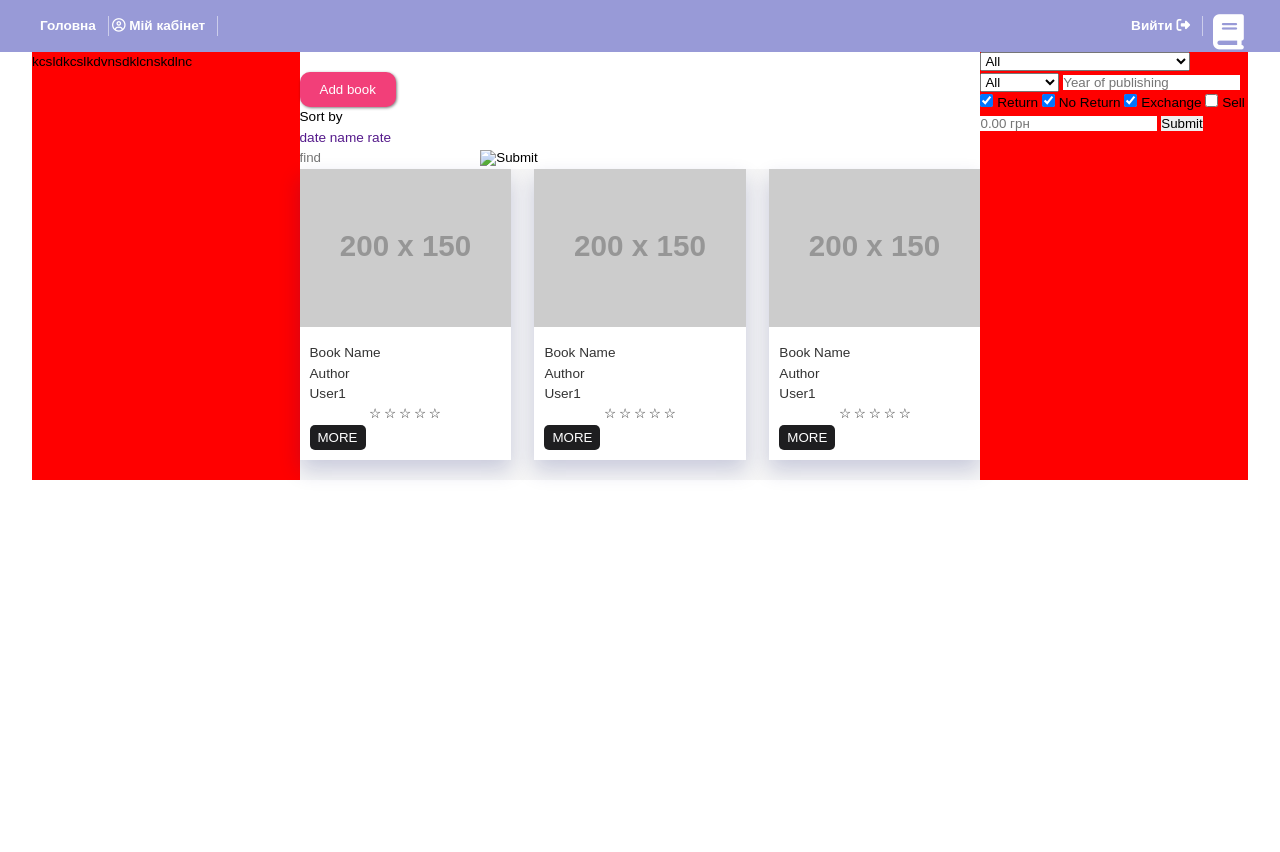
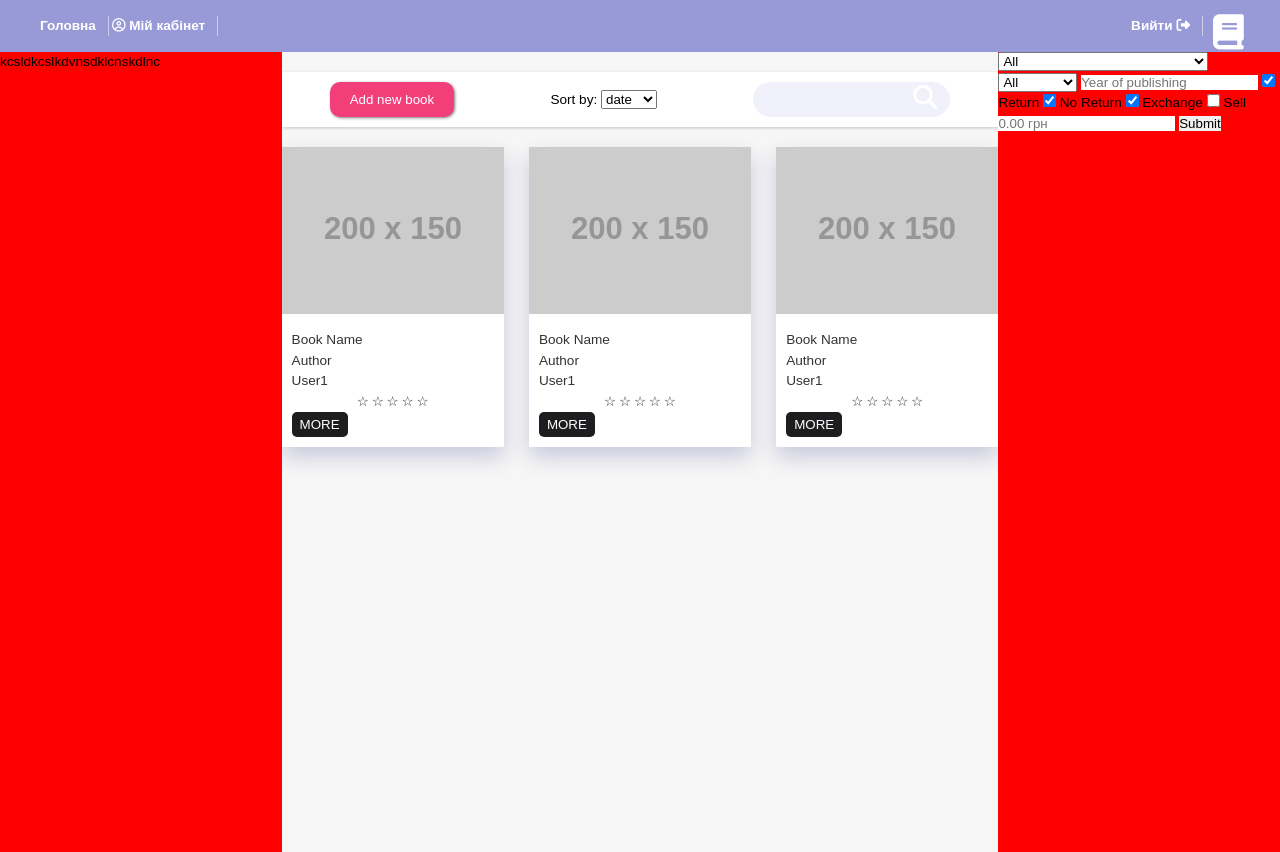
Before and after one commit to MetalChibi/hacaton, a plain HTML site: page index.html in a window 1280 px wide. Before the commit the page ends 800 px from the top, so only its background shows below. Drawn offline with Linux system fonts and the light colour scheme; placeholder pictures from the web are drawn by us.

Commit message:
styled header and add scroll

```diff
--- a/css/style.css
+++ b/css/style.css
@@ -25,13 +25,14 @@ li {
 
 button, input{
     border: none;
+    outline: none;
 }
 /* =================================
   Base Layout Styles*/
 
 .content-wrapper{
     display: flex;
-    padding: 0 2rem;
+    min-height: 100vh;
 }
 
 .sidebar{
@@ -40,7 +41,9 @@ button, input{
 }
 
 .main-content{
-    width: 56%
+    width: 56%;
+    overflow-y: scroll;
+    background: #f6f6f6;
 }
 
 
@@ -48,7 +51,40 @@ button, input{
     display: flex;
     justify-content: space-between;
     flex-wrap: wrap;
-    background: #f6f6f6;
+}
+
+/*-----primary header-----*/
+
+.primary-header{
+    display: flex;
+    align-items: center;
+    justify-content: space-around;
+    margin: 20px 0;
+    padding: 10px 0;
+    background: #fff;
+    box-shadow: 1px 1px 3px rgba(0,0,0,.2)
+}
+
+
+/*---search field-----*/
+
+.navbar__search{
+    position: relative;
+}
+
+.navbar__search__input{
+    border-radius: 20px;
+    background: #F1F1FB;
+    padding: 10px 10px;
+}
+
+
+.fa.fa-search{
+  position: absolute;
+  right: 13px;
+  top: 3px;
+  font-size: 1.5rem;
+  color: #fff;
 }
 
 
@@ -205,7 +241,6 @@ button, input{
 
 .main-btn{
     position: relative;
-    margin-top: 20px;
     padding: 10px 20px;
     border-radius: 10px;
     color:#fff;
@@ -223,6 +258,21 @@ button, input{
 }
 
 /*--Input forms--*/
+
+
+/*---Pretty scroll-----*/
+::-webkit-scrollbar{
+	width: 12px;
+	background-color: #F5F5F5;
+}
+
+::-webkit-scrollbar-thumb{
+	border-radius: 10px;
+	background-color: rgba(0,0, 0, 0.1);
+}
+::-webkit-scrollbar-thumb:hover{
+    background-color: rgba(0,0, 0, 0.3);
+}
 /* =================================
   Media Queries
 ==================================== */
--- a/css/style2.css
+++ b/css/style2.css
@@ -23,7 +23,6 @@
 #addBook{
     padding: 1.5rem;
 }
-
 
 .form-field__block,
 .form-field{
--- a/index.html
+++ b/index.html
@@ -26,19 +26,19 @@
 			<!-- реклама -->
 		</aside>
 		<main class="main-content">
-			<header class="mainTop">
-				<button class="main-btn">Add book</button>
+			<header class="primary-header">
+				<button class="main-btn">Add new book</button>
 				<div class="sort">
-					<p>Sort by</p>
-					<a href="">date</a>
-					<a href="">name</a>
-					<a href="">rate</a>
+					<label for="sort">Sort by:</label>
+					<select name="sort">
+						<option value="all" selected>date</option>
+						<option value="scienceFiction">name</option>
+						<option value="satire">rate</option>
+					</select>
 				</div>
-				<form id="searchForm">
-					<div class="search">
-						<input type="search" name="search" placeholder="find">
-						<input type="image" src="#">
-					</div>
+				<form class="navbar__search">
+					<input type="search" class="navbar__search__input" name="search" />
+					<i class="fa fa-search"></i>
 				</form>
 			</header>
 			<div class="feedWrapper">
```
